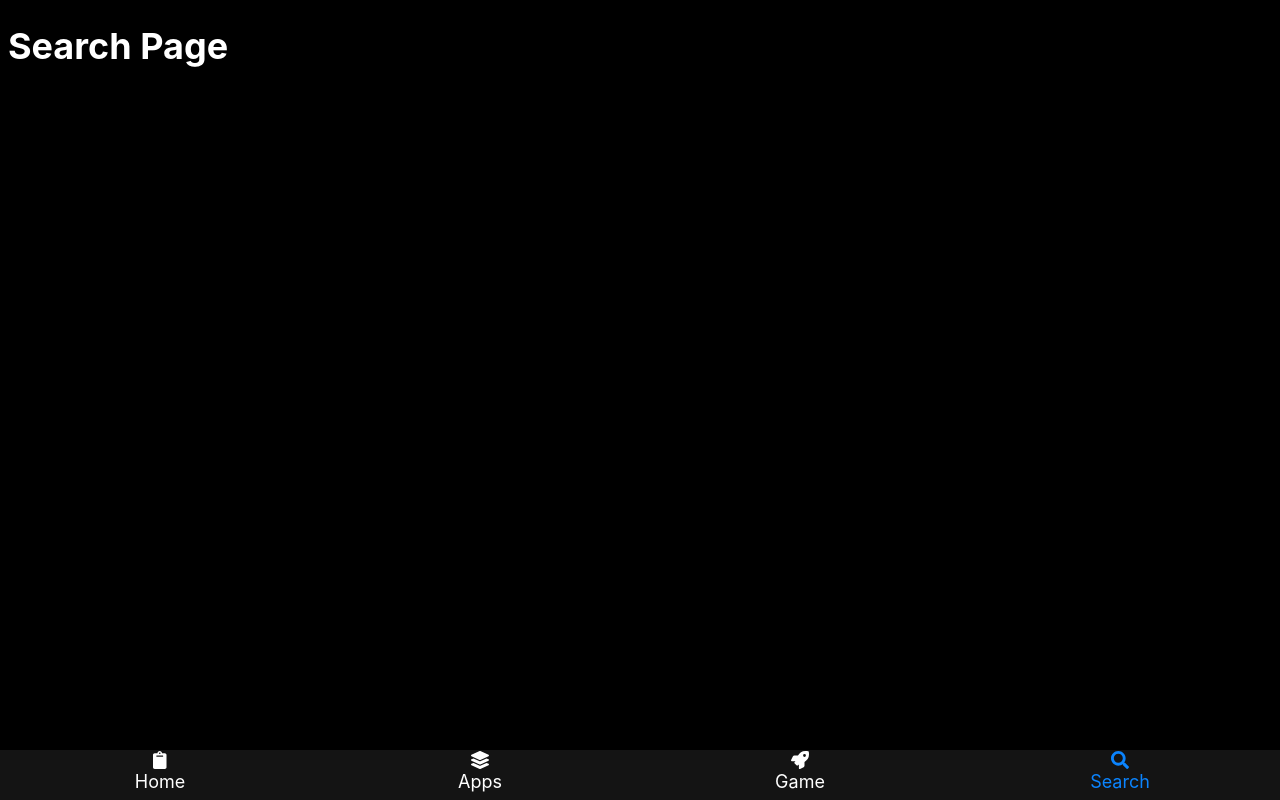
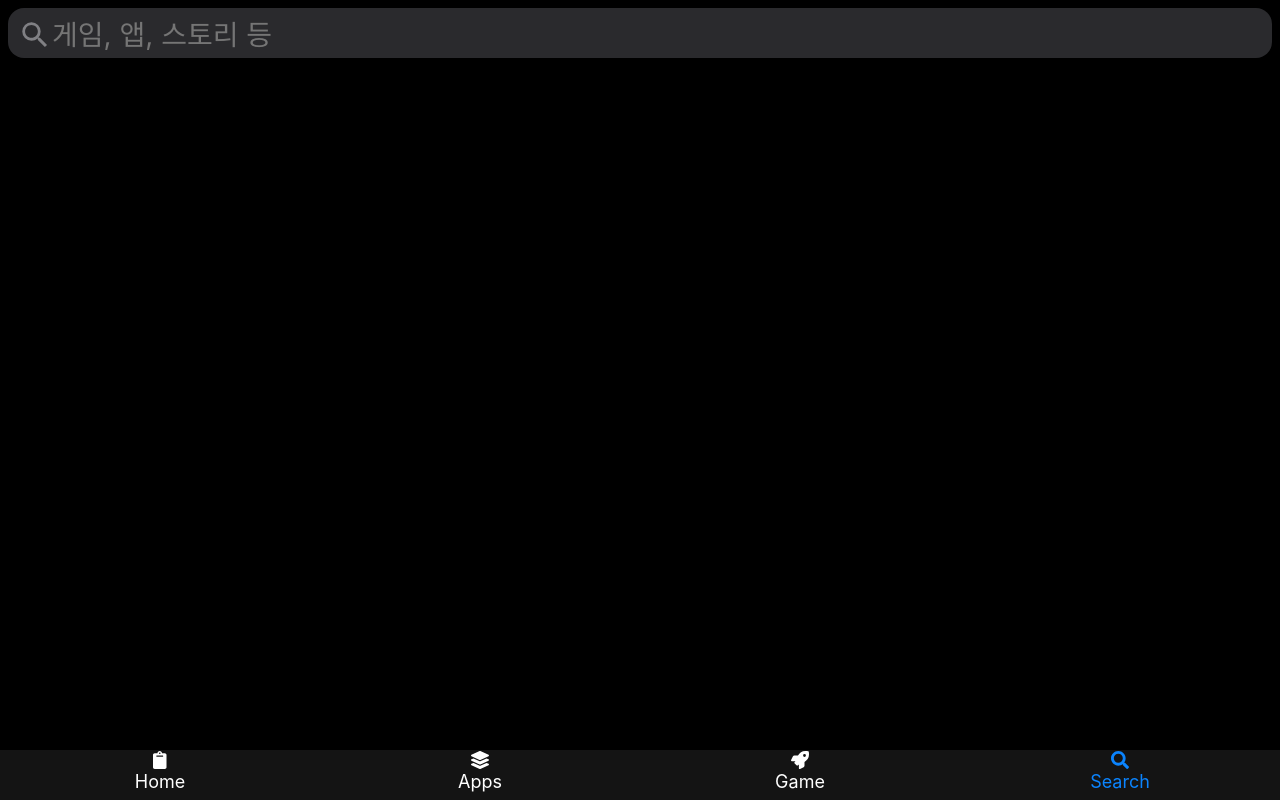
Before and after one commit to tomriddle7/vue3-appstore, a Vue app: page /search in a window 1280 px wide. Built offline with nearby package versions, Linux system fonts and the light colour scheme.

Commit message:
Add Search vue

```diff
--- a/src/components/Search.vue
+++ b/src/components/Search.vue
@@ -1,3 +1,208 @@
 <template>
-  <h1>Search Page</h1>
+  <div>
+    <form class="SearchForm" @submit.prevent="Search(keyword)">
+      <div class="SearchDiv">
+        <span class="SearchLens">
+          <svg
+            focusable="false"
+            xmlns="http://www.w3.org/2000/svg"
+            viewBox="0 0 24 24"
+          >
+            <path
+              d="M15.5 14h-.79l-.28-.27A6.471 6.471 0 0 0 16 9.5 6.5 6.5 0 1 0 9.5 16c1.61 0 3.09-.59 4.23-1.57l.27.28v.79l5 4.99L20.49 19l-4.99-5zm-6 0C7.01 14 5 11.99 5 9.5S7.01 5 9.5 5 14 7.01 14 9.5 11.99 14 9.5 14z"
+            ></path>
+          </svg>
+        </span>
+      </div>
+      <div>
+        <input
+          class="SearchInput"
+          v-model="keyword"
+          placeholder="게임, 앱, 스토리 등"
+        />
+      </div>
+    </form>
+
+    <Loader v-if="loading" />
+    <div v-if="!loading">
+      <h2 v-if="searchResult">검색결과</h2>
+
+      <div
+        v-if="searchResult && searchResult.results"
+      >
+        <div
+          class="OuterContainer"
+          v-for="(val, key) in searchResult.results"
+          v-bind:key="key"
+        >
+          <router-link v-bind:to="'/app/' + val.trackId">
+            <div class="InnerContainer">
+              <div class="Scope20">
+                <a :title="val.name + ' details'">
+                  <img class="icon" :src="val.artworkUrl100" />
+                </a>
+              </div>
+              <div class="Scope60">
+                <span class="Name">{{ val.trackName }}</span>
+                <span class="Genre" v-if="val.primaryGenreName">
+                  {{ val.primaryGenreName }}
+                </span>
+              </div>
+              <div class="Scope20">
+                <button v-on:click="iTune(val.url)">GET</button>
+              </div>
+            </div>
+          </router-link>
+        </div>
+      </div>
+    </div>
+  </div>
 </template>
+<script>
+import { ref, onMounted } from "vue";
+import Loader from "./Loader.vue";
+import app from "../main";
+
+export default {
+  name: "Search",
+  components: { Loader },
+  setup() {
+    let keyword = "";
+    const searchResult = ref({});
+    let error = "";
+    let loading = ref({});
+
+    onMounted(() => {
+      searchResult.value = null;
+      loading.value = false;
+    });
+
+    async function Search(keyword) {
+      loading.value = true;
+      try {
+        const response = await app.axios.get(
+          `https://cors-anywhere.herokuapp.com/https://itunes.apple.com/search?term=${keyword}&country=kr&entity=software`
+        );
+        searchResult.value = response.data;
+      } catch (e) {
+        this.error = "Can't find results.";
+      } finally {
+        loading.value = false;
+      }
+    }
+
+    function iTune(url) {
+      window.open(url, "_blank");
+    }
+
+    return { keyword, searchResult, Search, iTune, error, loading };
+  },
+};
+</script>
+<style scoped>
+.SearchForm {
+  border-radius: 16px;
+  width: 100%;
+  height: 50px;
+  display: flex;
+  flex-direction: row;
+  background-color: #2a2a2d;
+  padding: 10px;
+}
+
+.SearchDiv {
+  width: 34px;
+  display: flex;
+  flex-direction: row;
+}
+
+.SearchLens {
+  color: #808084;
+  fill: currentColor;
+  line-height: 24px;
+  position: relative;
+  height: 34px;
+  width: 34px;
+}
+
+.SearchInput {
+  all: unset;
+  font-size: 28px;
+  width: 100%;
+  color: #808084;
+}
+
+.OuterContainer {
+  width: 100%;
+  background-color: #000000;
+  padding: 0px;
+}
+
+.OuterContainer::after {
+  content: "";
+  height: 0;
+  border-bottom: 1px #808084 solid;
+  left: 24px;
+  right: 24px;
+  position: absolute;
+}
+
+.OuterContainer:last-child::after {
+  border-bottom: 0px #808084 solid;
+}
+
+.InnerContainer {
+  cursor: pointer;
+  width: 100%;
+  display: flex;
+  flex-direction: row;
+  background-color: #000000;
+  padding: 6px 0px;
+}
+
+.Scope60 {
+  width: 60%;
+  display: flex;
+  flex-direction: column;
+  -webkit-box-pack: center;
+  -ms-flex-pack: center;
+  justify-content: center;
+  padding: 0px 10px;
+}
+
+.Scope20 {
+  width: 20%;
+  display: flex;
+  flex-direction: column;
+  -webkit-box-pack: center;
+  -ms-flex-pack: center;
+  justify-content: center;
+}
+
+.icon {
+  width: 100%;
+  height: auto;
+  border-radius: 22.37%;
+}
+
+.button,
+button {
+  border-radius: 25px;
+  background: #1c1c1e;
+  padding: 10px;
+  color: #0b84fe;
+  text-align: center;
+  border: 0;
+  box-shadow: none;
+}
+
+.Name {
+  font-size: 14pt;
+  color: #ffffff;
+}
+
+.Genre {
+  font-size: 12pt;
+  color: #808084;
+}
+</style>
```
